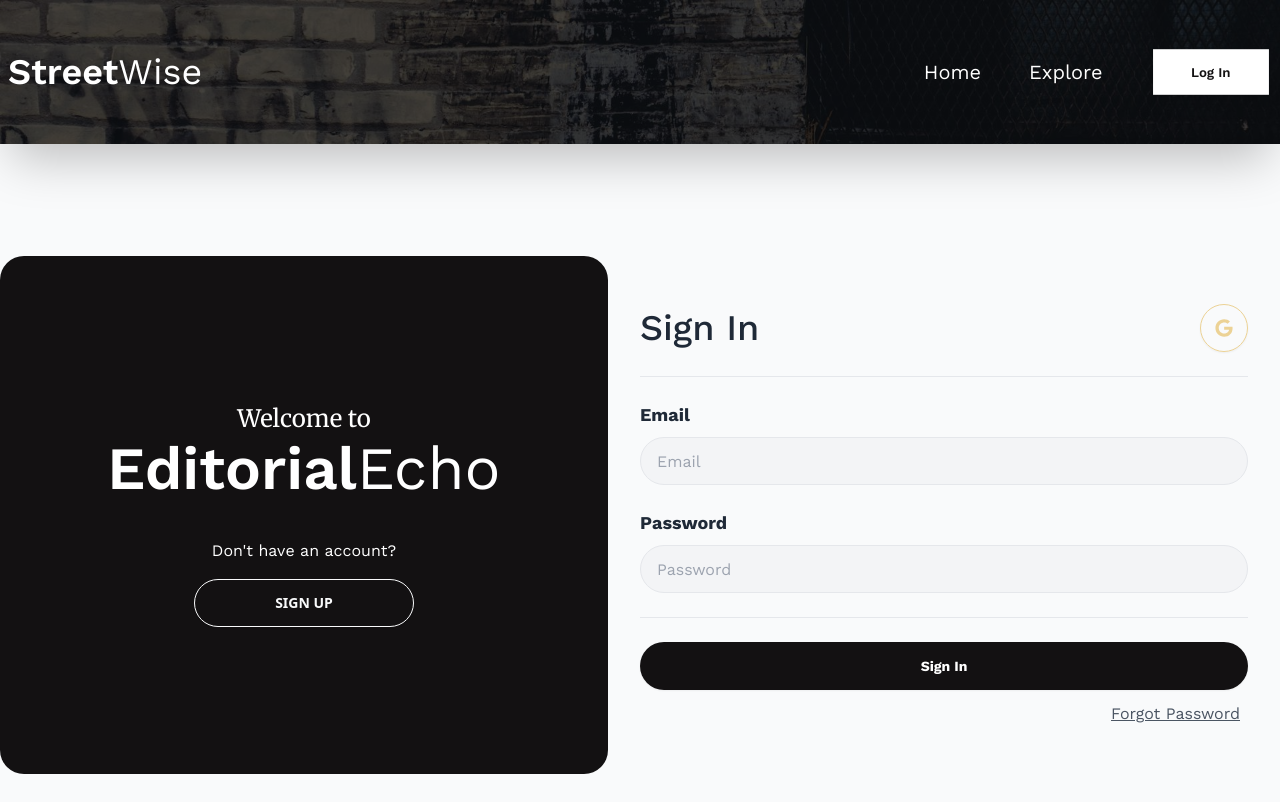
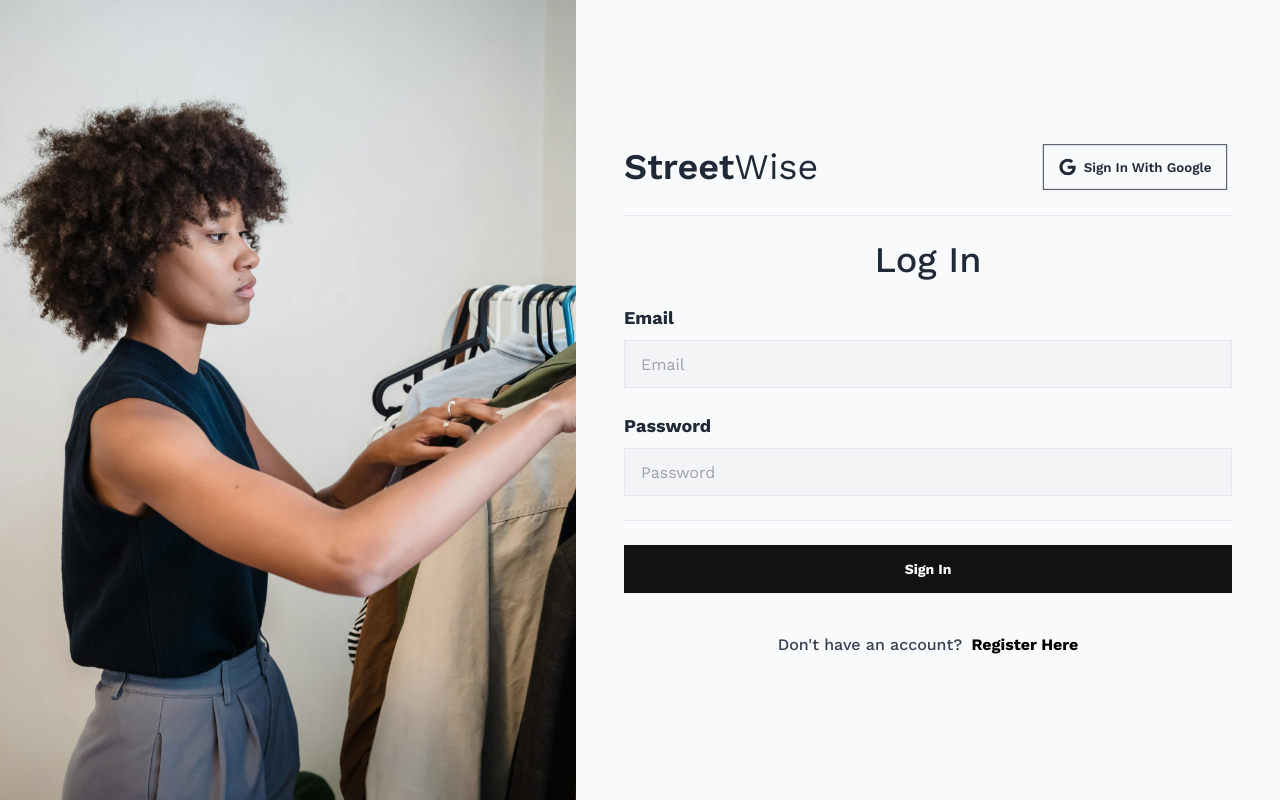
Before and after one commit to ShakeefAhmedRakin/EditorialEcho-Client, a React (Vite) app: page /login in a window 1280 px wide. Shown: the top 802 px of the page. Built offline with nearby package versions, Linux system fonts and the light colour scheme.

Commit message:
Completed sign in and login page.

```diff
--- a/src/pages/Public/Home/Banner/Banner.jsx
+++ b/src/pages/Public/Home/Banner/Banner.jsx
@@ -13,7 +13,11 @@
         <div className="container mx-auto z-10 px-2 relative">
           <div className="font-heading flex gap-3 lg:gap-8 ">
             {/* BANNER MODEL */}
-            <div className="flex-1 flex justify-center">
+            <div
+              className="flex-1 flex justify-center"
+              data-aos="fade-down"
+              data-aos-duration="800"
+            >
               <div className="max-h-[78vh] w-[80%]">
                 <img
                   src="/banner-1.png"
--- a/src/pages/Public/Login/Login.jsx
+++ b/src/pages/Public/Login/Login.jsx
@@ -1,36 +1,35 @@
 import { FaGoogle } from "react-icons/fa";
+import { Link } from "react-router-dom";
 
 const Login = () => {
   return (
-    <>
-      <div className="flex justify-around my-28">
-        <div className="bg-primary text-white flex items-center flex-col justify-center flex-1 rounded-3xl">
-          <h1 className="text-center text-2xl font-text">Welcome to</h1>
-          <h1 className="font-heading text-center font-semibold text-6xl mt-1 mb-10">
-            Editorial<span className="font-normal">Echo</span>
-          </h1>
-          <p className="text-center font-heading max-w-[80%] mb-4">{`Don't have an account?`}</p>
-          <button className="btn px-20 uppercase rounded-full font-bold text-background hover:text-primary bg-transparent border-background hover:bg-background hover:shadow-xl hover:border-background">
-            Sign Up
-          </button>
-        </div>
-        <div className="bg-background dark:bg-backgroundDark py-12 px-8 font-heading flex-1">
-          <div className="flex justify-between items-center">
-            <h1 className="text-4xl font-medium">Sign In</h1>
-            <div>
-              <button className="btn btn-circle border border-secondary hover:border-primary bg-transparent">
-                <FaGoogle className="text-lg text-secondary"></FaGoogle>
-              </button>
-            </div>
+    <div className="h-screen flex flex-row-reverse relative overflow-y-hidden">
+      <div
+        className="flex-1 flex items-center justify-center"
+        data-aos="fade-up"
+        data-aos-delay="0"
+        data-aos-duration="800"
+      >
+        {/* LOGIN FORM */}
+        <div className="bg-background dark:bg-backgroundDark py-12 px-8 font-heading flex-1 max-w-2xl">
+          <div className="flex justify-between flex-col lg:flex-row items-center">
+            <h1 className="font-heading font-semibold text-4xl">
+              Street<span className="font-normal">Wise</span>
+            </h1>
+            <button className="btn border border-gray-700 rounded-none hover:border-primary bg-transparent hover:bg-base-200 hidden lg:flex">
+              <FaGoogle className="text-lg text-gray-70"></FaGoogle>Sign In With
+              Google
+            </button>
           </div>
           <hr className="my-6" />
+          <h1 className="text-4xl font-medium text-center mb-6">Log In</h1>
           <form>
             {/* EMAIL */}
             <div className="mb-6">
               <h4 className="font-bold text-lg mb-2">Email</h4>
               <input
                 type="text"
-                className="w-full border rounded-full h-12 px-4 focus:outline-none bg-gray-100"
+                className="w-full border rounded-none h-12 px-4 focus:outline-none bg-gray-100"
                 placeholder="Email"
               />
             </div>
@@ -39,21 +38,45 @@
               <h4 className="font-bold text-lg mb-2">Password</h4>
               <input
                 type="password"
-                className="w-full border rounded-full h-12 px-4 focus:outline-none bg-gray-100"
+                className="w-full border rounded-none h-12 px-4 focus:outline-none bg-gray-100"
                 placeholder="Password"
               />
             </div>
             <hr className="my-6" />
-            <button className="btn w-full rounded-full bg-primary hover:bg-primary text-white font-bold border-none hover:scale-[1.01] duration-300">
+            <button className="btn w-full rounded-none bg-primary hover:bg-primary text-white font-bold border-none hover:scale-[1.01] duration-300">
               Sign In
             </button>
-            <div className="flex justify-end px-2 mt-3">
-              <span className="link text-gray-600">Forgot Password</span>
-            </div>
+            {/* <div className="flex justify-end px-2 mt-3">
+                <span className="link text-gray-600">Forgot Password</span>
+              </div> */}
           </form>
+          <h1 className="text-center text-gray-700 font-medium mt-10 text-xs md:text-base">
+            {`Don't have an account?`}
+            {` `}
+            <Link
+              to={"/register"}
+              className="font-bold text-black hover:underline ml-1"
+            >
+              Register Here
+            </Link>
+          </h1>
+          <button className="btn border border-gray-700 rounded-none hover:border-primary bg-transparent hover:bg-base-200 lg:hidden w-full mt-8">
+            <FaGoogle className="text-lg text-gray-70"></FaGoogle>Sign In With
+            Google
+          </button>
         </div>
       </div>
-    </>
+      {/* BANNER */}
+      <div
+        className="w-[45%] relative hidden lg:flex"
+        data-aos="fade-down"
+        data-aos-delay="50"
+        data-aos-duration="800"
+      >
+        <img src="/log.jpg" className="w-full h-full absolute object-cover" />
+        <div className="absolute h-full w-full bg-black bg-opacity-0"></div>
+      </div>
+    </div>
   );
 };
 
--- /dev/null
+++ b/src/pages/Public/Register/Register.jsx
@@ -0,0 +1,86 @@
+import { FaGoogle } from "react-icons/fa";
+import { Link } from "react-router-dom";
+
+const Register = () => {
+  return (
+    <>
+      <div className="h-screen flex relative overflow-y-hidden">
+        <div
+          className="flex-1 flex items-center justify-center"
+          data-aos="fade-up"
+          data-aos-delay="0"
+          data-aos-duration="800"
+        >
+          {/* REGISTER FORM */}
+          <div className="bg-background dark:bg-backgroundDark py-12 px-8 font-heading flex-1 max-w-2xl">
+            <div className="flex justify-between flex-col lg:flex-row items-center">
+              <h1 className="font-heading font-semibold text-4xl">
+                Street<span className="font-normal">Wise</span>
+              </h1>
+              <button className="btn border border-gray-700 rounded-none hover:border-primary bg-transparent hover:bg-base-200 hidden lg:flex">
+                <FaGoogle className="text-lg text-gray-70"></FaGoogle>Sign In
+                With Google
+              </button>
+            </div>
+            <hr className="my-6" />
+            <h1 className="text-4xl font-medium text-center mb-6">
+              Create Account
+            </h1>
+            <form>
+              {/* EMAIL */}
+              <div className="mb-6">
+                <h4 className="font-bold text-lg mb-2">Email</h4>
+                <input
+                  type="text"
+                  className="w-full border rounded-none h-12 px-4 focus:outline-none bg-gray-100"
+                  placeholder="Email"
+                />
+              </div>
+              {/* PASSWORD */}
+              <div className="mb-6">
+                <h4 className="font-bold text-lg mb-2">Password</h4>
+                <input
+                  type="password"
+                  className="w-full border rounded-none h-12 px-4 focus:outline-none bg-gray-100"
+                  placeholder="Password"
+                />
+              </div>
+              <hr className="my-6" />
+              <button className="btn w-full rounded-none bg-primary hover:bg-primary text-white font-bold border-none hover:scale-[1.01] duration-300">
+                Sign Up
+              </button>
+              {/* <div className="flex justify-end px-2 mt-3">
+                <span className="link text-gray-600">Forgot Password</span>
+              </div> */}
+            </form>
+            <h1 className="text-center text-gray-700 font-medium mt-10 text-xs md:text-base">
+              Already have an account?{" "}
+              <Link
+                to={"/login"}
+                className="font-bold text-black hover:underline ml-1"
+              >
+                Log in here
+              </Link>
+            </h1>
+            <button className="btn border border-gray-700 rounded-none hover:border-primary bg-transparent hover:bg-base-200 lg:hidden w-full mt-8">
+              <FaGoogle className="text-lg text-gray-70"></FaGoogle>Sign In With
+              Google
+            </button>
+          </div>
+        </div>
+        {/* BANNER */}
+        <div
+          className="w-[45%] relative hidden lg:flex"
+          data-aos="fade-down"
+          data-aos-delay="50"
+          data-aos-duration="800"
+        >
+          <img src="/reg.jpg" className="w-full h-full absolute object-cover" />
+          <div className="absolute h-full w-full bg-black bg-opacity-0"></div>
+        </div>
+      </div>
+    </>
+  );
+};
+
+export default Register;
```
Also changed, not shown: src/main.jsx (+9 -4 lines), public/log.jpg (added), public/reg.jpg (added).
